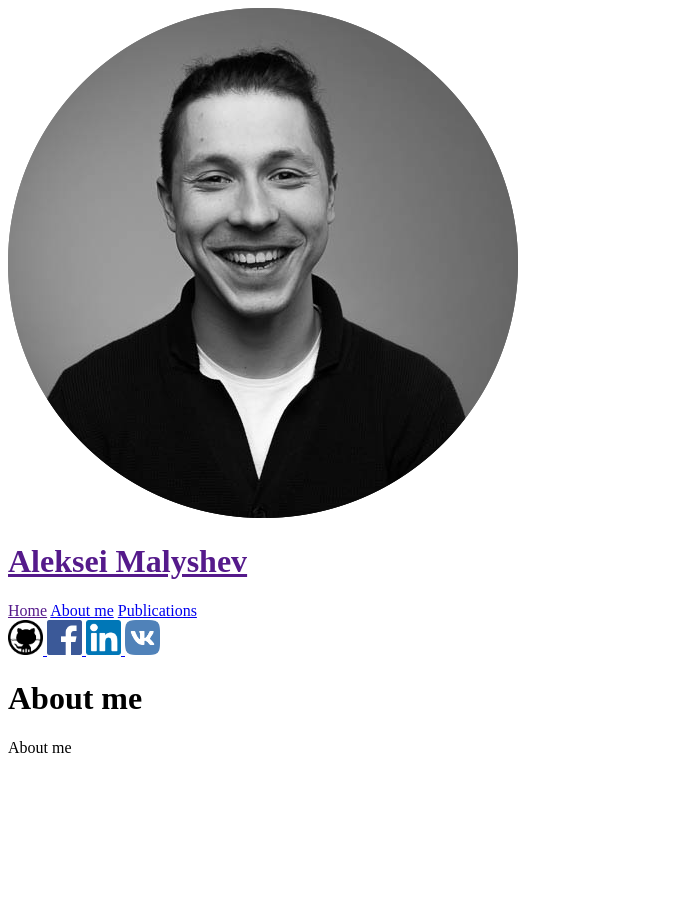
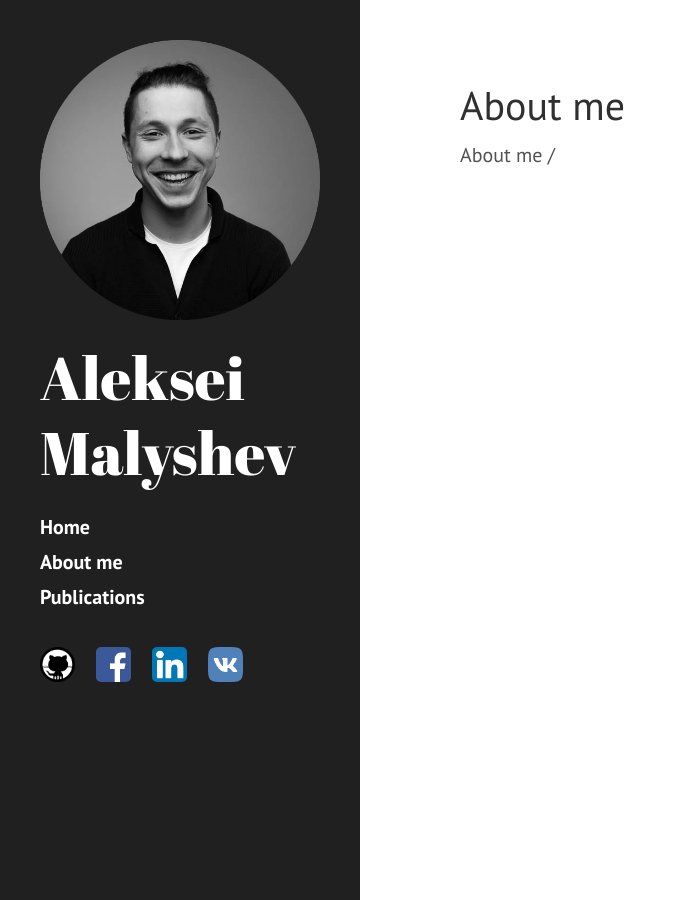
Before and after one commit to Exferro/exferro.github.io, a Jekyll site: the page built from about.html, in a window 1280 px wide. Shown: the whole page, without its empty margins (0-678 px from the left). Built offline with Jekyll 4.4.1, drawn with Linux system fonts in a browser that asks for light colours; nearby versions of some CDN libraries; Markdown is read by kramdown in place of the engine named in the settings.

Commit message:
Revert fix of GitHub baseurl and update .gitignore

```diff
--- a/_config.yml
+++ b/_config.yml
@@ -11,8 +11,7 @@ tagline:          'Personal website'
 description:      ''
 url:              "https://alekseimalyshev.com"
 baseurl:          "/"
-# gh_baseurl:       "https://alekseimalyshev.com/"
-gh_baseurl:       ""
+gh_baseurl:       "/"
 social_media_url: "/public/img/icons"
 
 author:
--- a/_includes/head.html
+++ b/_includes/head.html
@@ -15,14 +15,14 @@
   </title>
 
   <!-- CSS -->
-  <link rel="stylesheet" href="{{ site.baseurl }}public/css/poole.css">
-  <link rel="stylesheet" href="{{ site.baseurl }}public/css/syntax.css">
-  <link rel="stylesheet" href="{{ site.baseurl }}public/css/hyde.css">
+  <link rel="stylesheet" href="{{ site.gh_baseurl }}public/css/poole.css">
+  <link rel="stylesheet" href="{{ site.gh_baseurl }}public/css/syntax.css">
+  <link rel="stylesheet" href="{{ site.gh_baseurl }}public/css/hyde.css">
   <link rel="stylesheet" href="https://fonts.googleapis.com/css?family=PT+Sans:400,400italic,700|Abril+Fatface">
 
   <!-- Icons -->
-  <link rel="apple-touch-icon-precomposed" sizes="144x144" href="{{ site.baseurl }}public/img/apple-touch-icon-144-precomposed.png">
-                                 <link rel="shortcut icon" href="{{ site.baseurl }}public/img/favicon-96x96.png">
+  <link rel="apple-touch-icon-precomposed" sizes="144x144" href="{{ site.gh_baseurl }}public/img/apple-touch-icon-144-precomposed.png">
+                                 <link rel="shortcut icon" href="{{ site.gh_baseurl }}public/img/favicon-96x96.png">
 
   <!-- RSS -->
   <link rel="alternate" type="application/rss+xml" title="RSS" href="/atom.xml">
--- a/_includes/sidebar.html
+++ b/_includes/sidebar.html
@@ -1,7 +1,7 @@
 <div class="sidebar">
   <div class="container ">
     <div class="sidebar-about">
-      <img src="{{ site.gh_baseurl }}/public/img/Me.png">
+      <img src="{{ site.gh_baseurl }}public/img/Me.png">
       <h1>
         <a href="{{ site.gh_baseurl }}">
           {{ site.title }}
@@ -11,7 +11,7 @@
     </div>
 
     <nav class="sidebar-nav">
-      <a class="sidebar-nav-item active" href="{{ site.baseurl }}">Home</a>
+      <a class="sidebar-nav-item active" href="{{ site.gh_baseurl }}">Home</a>
 
       {% comment %}
         The code below dynamically generates a sidebar nav of pages with
```
Also changed, not shown: 1 other file.
